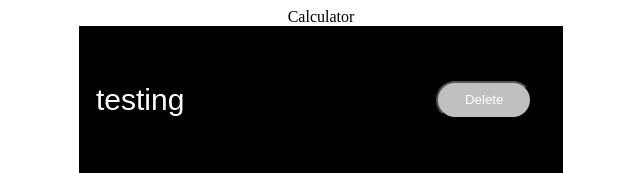
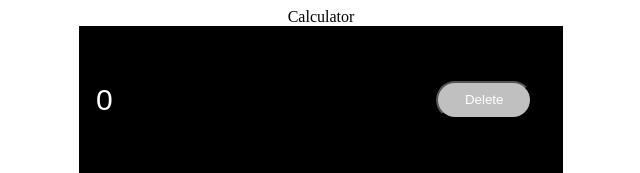
Before and after one commit to kaplos/calculator, a plain HTML site: page index.html in a window 1280 px wide. Shown: the top 173 px of the page, without its empty margins (319-959 px from the left). Drawn offline with Linux system fonts and the light colour scheme.

Commit message:
minor changes

```diff
--- a/index.html
+++ b/index.html
@@ -14,7 +14,7 @@
     <main>
         <div class="calc-body">
             <div id="display">
-                <div id="display-result">testing </div>
+                <div id="display-result">0</div>
                 <button id="Backspace" value = "Backspace">Delete</button>
             </div>
             <div class="button-holder">
```
